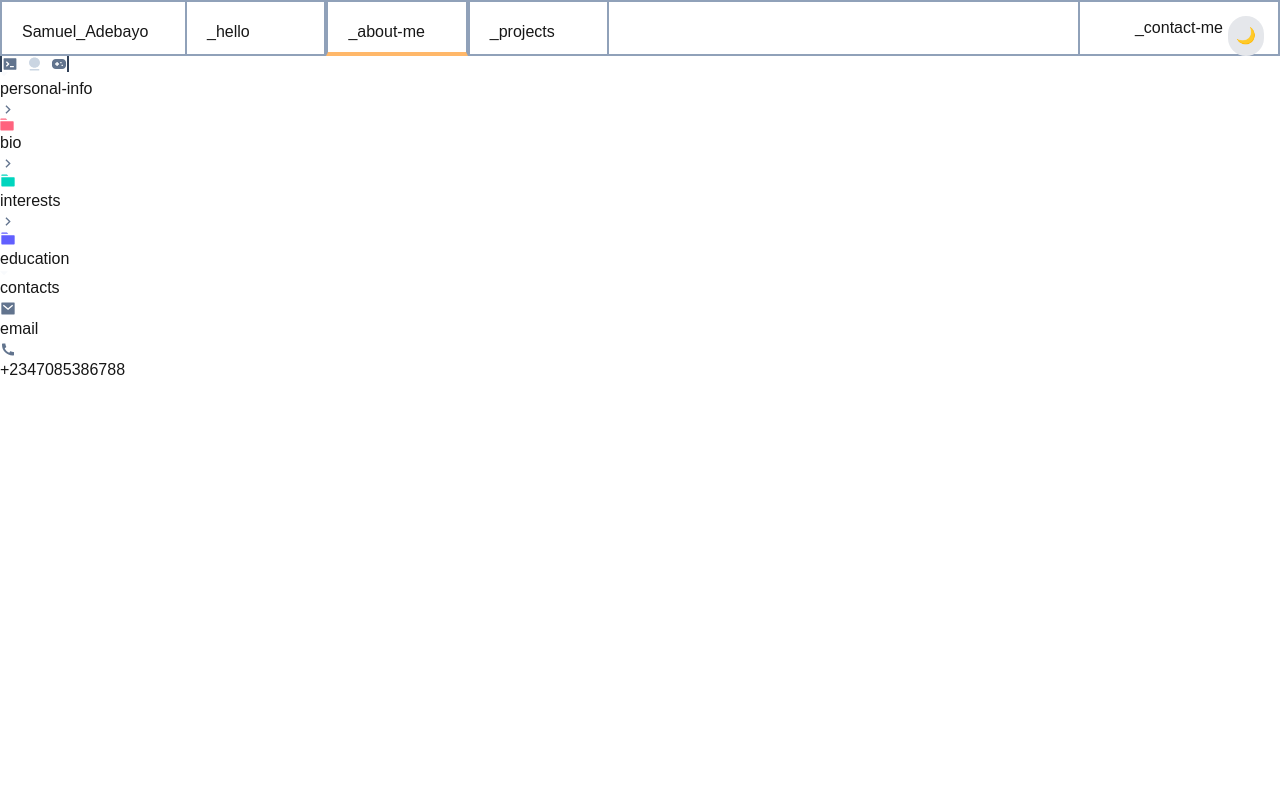
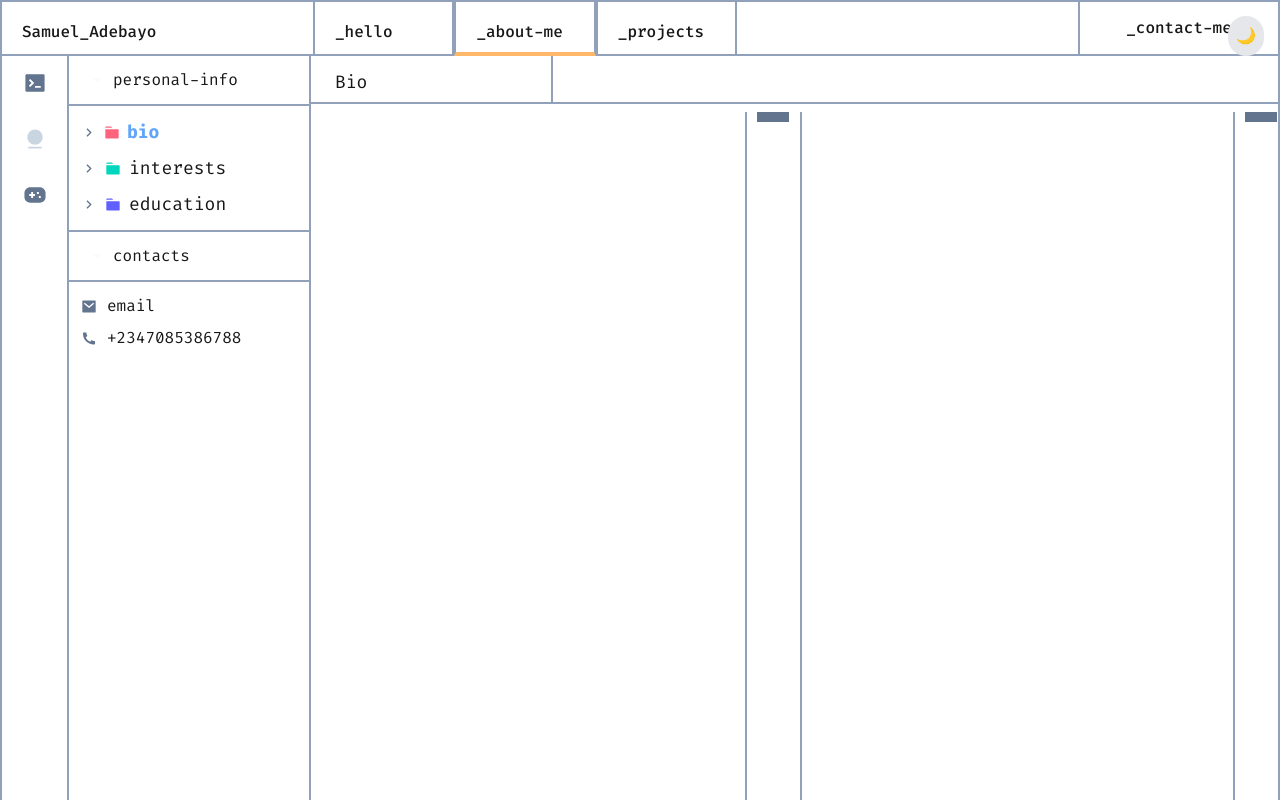
Before and after one commit to PAMMY100/portfolio, a Next.js app: page /about in a window 1280 px wide. Shown: the top 800 px of the page. Built offline with nearby package versions, Linux system fonts and the light colour scheme.

Commit message:
Finalized about page layout

```diff
--- a/src/app/about/layout.tsx
+++ b/src/app/about/layout.tsx
@@ -1,15 +1,36 @@
+// app/about/layout.tsx
+'use client'
+
+import React, { useState } from 'react'
 import PersonalInfo from '@/components/PersonalInfo'
-import React from 'react'
+import Bio from '@/components/Bio'
+import Interests from '@/components/Interests'
 
-const AboutLayout = ({children}: { children: React.ReactNode}) => {
+
+type Tab = 'bio' | 'interests'
+
+const AboutLayout = ({ children }: { children: React.ReactNode }) => {
+  const [tab, setTab] = useState<Tab>('bio')
+
+  const renderTabContent = () => {
+    switch (tab) {
+      case 'bio': return <Bio />;
+      case 'interests': return <Interests />;
+      default: return <Bio />;
+    }
+  }
+
   return (
-    <div className='w-full h-full flex'>
-        {/*Sidebar*/}
-        <aside className='max-w-[311px] lg:h-[837px] border-b-2 border-[#90A1B9]'>
-            <PersonalInfo />
-        </aside>
-        {/*Main content*/}
-        <main>{children}</main>
+    <div className='w-full flex min-h-screen overflow-hidden border-r-2 border-[#90A1B9] font-fira-code'>
+      {/* Sidebar */}
+      <aside className='flex'>
+        <PersonalInfo setTab={setTab} currentTab={tab} />
+      </aside>
+
+      {/* Main content */}
+      <main className='flex-1 overflow-y-auto'>
+        {renderTabContent()}
+      </main>
     </div>
   )
 }
--- a/src/app/about/page.tsx
+++ b/src/app/about/page.tsx
@@ -1,9 +1,7 @@
 
 
 const page = () => {
-  return (
-    <div></div>
-  )
+  return null // content handled entirely in layout
 }
 
 export default page
--- /dev/null
+++ b/src/components/Bio.tsx
@@ -0,0 +1,26 @@
+import React from 'react'
+
+const Bio = () => {
+  return (
+    <div className='flex flex-col gap-2 font-fira-code'>
+        <div className='flex'>
+            <h1 className='w-[242px] h-[48px] border-r-2 border-b-2 border-[#90A1B9] px-6 py-3 text-lg'>Bio</h1>
+            <div className='flex-1 h-[48px] border-b-2 border-[#90A1B9]'></div>
+        </div>
+        <div className='flex gap-2 justify-around'>
+            {/*Bio content*/}
+            <div className='w-[45%] min-h-screen p-6 border-r-2 border-[#90A1B9]'>
+
+            </div>
+
+            <div className='w-8 h-[10px] bg-[#62748E]' />
+
+            {/*Code snippet*/}
+            <div className='w-[45%] min-h-screen p-6 border-l-2 border-r-2 border-[#90A1B9]'></div>
+            <div className='w-8 h-[10px] bg-[#62748E]' />
+        </div>
+    </div>
+  )
+}
+
+export default Bio
--- /dev/null
+++ b/src/components/ContactSidebar.tsx
@@ -0,0 +1,9 @@
+import React from 'react'
+
+const ContactSidebar = () => {
+  return (
+    <div>ContactSidebar</div>
+  )
+}
+
+export default ContactSidebar
--- a/src/components/Header.tsx
+++ b/src/components/Header.tsx
@@ -12,7 +12,7 @@ const Header = () => {
   return (
     <div className='w-full h-[56px] dark:bg-[#0F172B] dark:text-[#F8FAFC] font-medium border-2 border-[#90A1B9] flex items-center justify-between font-fira-code'>
         <div className='flex items-center w-[735px] h-[56px]'>
-            <p className='w-[183px] h-full p-5 border-[#90A1B9]'>Samuel_Adebayo</p>
+            <p className='w-[311px] h-full p-5 border-[#90A1B9]'>Samuel_Adebayo</p>
             <div className='flex items-center w-[424px] h-full justify-between'>
 
                 <Link href="/" className="w-[33.3%] h-full">
--- /dev/null
+++ b/src/components/Interests.tsx
@@ -0,0 +1,26 @@
+import React from 'react'
+
+const Interests = () => {
+  return (
+    <div className='flex flex-col gap-2 font-fira-code'>
+        <div className='flex'>
+            <h1 className='w-[242px] h-[48px] border-r-2 border-b-2 border-[#90A1B9] px-6 py-3 text-lg'>Interests</h1>
+            <div className='flex-1 h-[48px] border-b-2 border-[#90A1B9]'></div>
+        </div>
+        <div className='flex gap-2 justify-around'>
+            {/*Interest content*/}
+            <div className='w-[45%] min-h-screen p-6 border-r-2 border-[#90A1B9]'>
+
+            </div>
+
+            <div className='w-8 h-[10px] bg-[#62748E]' />
+
+            {/*Code snippet*/}
+            <div className='w-[45%] min-h-screen p-6 border-l-2 border-r-2 border-[#90A1B9]'></div>
+            <div className='w-8 h-[10px] bg-[#62748E]' />
+        </div>
+    </div>
+  )
+}
+
+export default Interests
--- a/src/components/PersonalInfo.tsx
+++ b/src/components/PersonalInfo.tsx
@@ -1,60 +1,76 @@
+// components/PersonalInfo.tsx
+'use client'
+
 import { arrowDown, bio, circle, codeIcon, education, interest, lastIcon, message, phone, rightArrow } from '@/public/Icon'
 import Image from 'next/image'
 import React from 'react'
 
-const PersonalInfo = () => {
+type Tab = 'bio' | 'interests';
+
+type Props = {
+  setTab: (tab: Tab) => void;
+  currentTab: Tab;
+};
+
+const PersonalInfo = ({ setTab, currentTab }: Props) => {
   return (
-    <div>
+    <>
       {/*Icons */}
-        <div className='w-[69px] h-full border-l-2 border-r-2 border-[#314158] flex items-center justify-center gap-2'>
-            <div>
-                <Image src={codeIcon} alt="code Icon"/>
+      <div className='w-[69px] border-l-2 border-r-2 border-[#90A1B9] flex flex-col items-center justify-start align-middle gap-[32px]'>
+        <div className='mt-[15px]'>
+          <Image src={codeIcon} alt="code Icon" className='w-[24px] h-[24px]'/>
         </div>
         <div>
-                <Image src={circle} alt='bulb Icon' />
+          <Image src={circle} alt='bulb Icon' className='w-[24px] h-[24px]'/>
         </div>
         <div>
-                <Image src={lastIcon} alt='pad Icon'/>
+          <Image src={lastIcon} alt='pad Icon' className='w-[24px] h-[24px]'/>
         </div>
       </div>
-        {/*sidebar content*/}
+
+      {/*Sidebar content*/}
+      <div className='w-[242px] border-r-2 border-[#90A1B9] flex flex-col'>
         <div>
-            <div>
-                <h1><Image src={arrowDown} alt='arrow down Icon'/>personal-info</h1>
-                <div>
-                    <div>
-                        <Image src={rightArrow} alt='right arrow Icon' />
-                        <Image src={bio} alt='bio Icon' />
-                        <span>bio</span>
-                    </div>
-                    <div>
-                        <Image src={rightArrow} alt='right arrow Icon' />
-                        <Image src={interest} alt='interest Icon' />
-                        <span>interests</span>
-                    </div>
-                    <div>
-                        <Image src={rightArrow} alt='right arrow Icon' />
-                        <Image src={education} alt='education Icon' />
-                        <span>education</span>
+          <h1 className='flex items-center w-full gap-3 border-b-2 border-[#90A1B9] px-6 py-3 '>
+            <Image src={arrowDown} alt='arrow down Icon' />personal-info
+          </h1>
+          <div className='p-3 gap-2 flex flex-col'>
+            {[
+              { id: 'bio', icon: bio, label: 'bio' },
+              { id: 'interests', icon: interest, label: 'interests' },
+              { id: 'education', icon: education, label: 'education' }
+            ].map((item) => (
+              <button
+                key={item.id}
+                onClick={() => setTab(item.id as Tab)}
+                className={`flex items-center gap-2 text-left text-lg ${currentTab === item.id ? 'font-bold text-blue-400' : ''}`}
+              >
+                <Image src={rightArrow} alt='arrow Icon' />
+                <Image src={item.icon} alt={`${item.label} Icon`} />
+                <span>{item.label}</span>
+              </button>
+            ))}
           </div>
         </div>
-            </div>
+
         <div>
-                <h1><Image src={arrowDown} alt='arrow down Icon'/>contacts</h1>
-                <div>
-                    <p>
+          <h1 className='flex items-center gap-3 px-6 py-3 border-t-2 border-b-2 border-[#90A1B9] '>
+            <Image src={arrowDown} alt='arrow down Icon'/>contacts
+          </h1>
+          <div className='p-3 gap-2 flex flex-col'>
+            <p className='flex items-center gap-[10px]'>
               <Image src={message} alt='email Icon' />
               <span>email</span>
             </p>
-                    <p>
+            <p className='flex items-center gap-[10px]'>
               <Image src={phone} alt='phone Icon' />
               <span>+2347085386788</span>
             </p>
           </div>
         </div>
       </div>
-    </div>
+    </>
   )
 }
 
-export default PersonalInfo
+export default PersonalInfo;
--- a/tailwind.config.ts
+++ b/tailwind.config.ts
@@ -8,7 +8,13 @@ const config: Config = {
     "./src/**/*.{js,ts,jsx,tsx,mdx}", // if using src directory
   ],
   theme: {
-    extend: {},
+    extend: {
+        fontFamily: {
+        sans: ['var(--font-inter)', 'Arial', 'sans-serif'],
+        mono: ['var(--font-fira-code)', 'Courier New', 'monospace'],
+        'fira-code': ['var(--font-fira-code)', 'Courier New', 'monospace'],
+      },
+    },
   },
   plugins: [],
   darkMode: "class", // Since you're using .dark class
```
Lines whose indentation alone changed are shown as unchanged.
